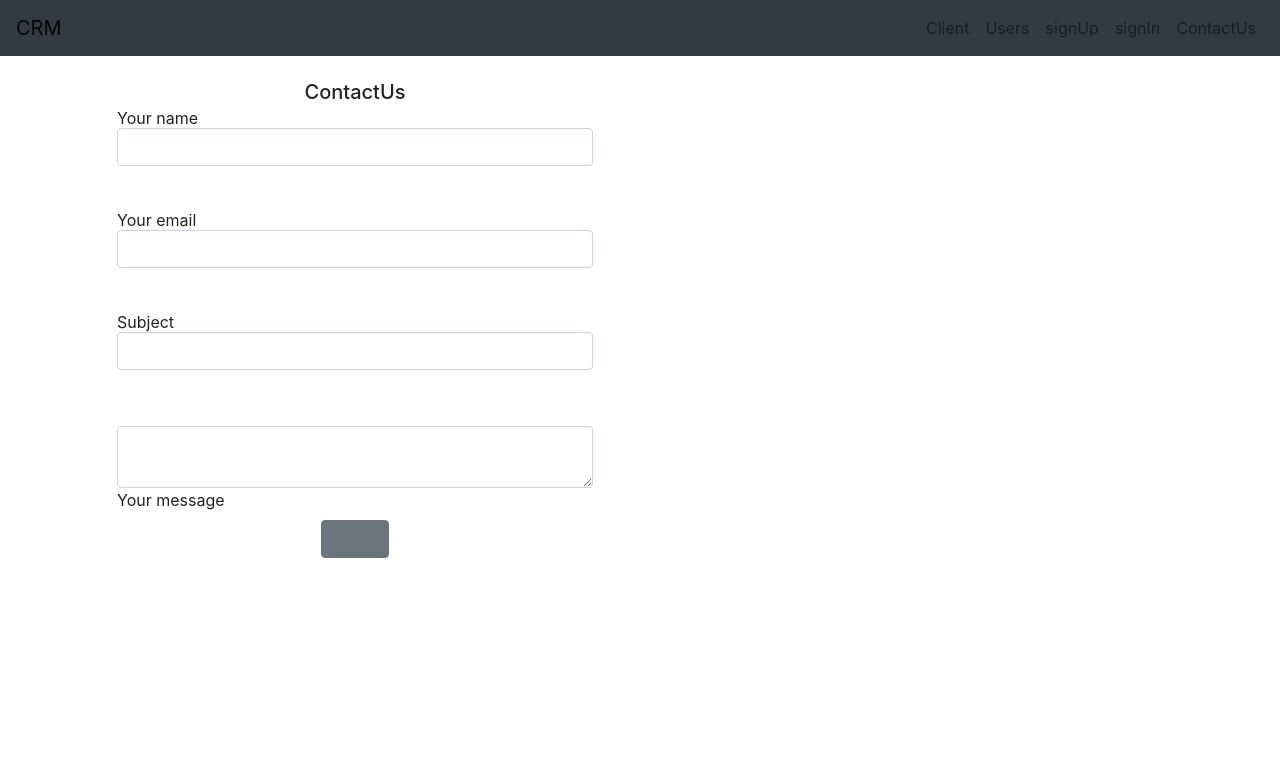
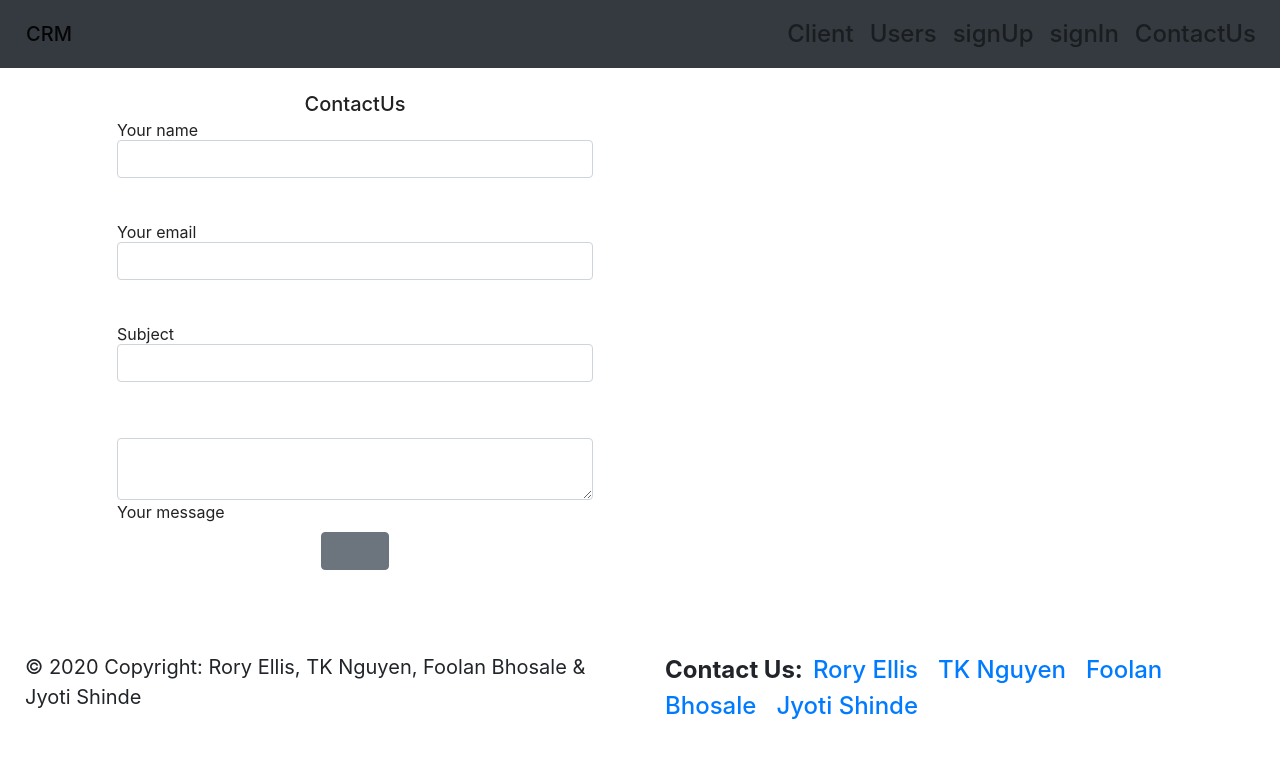
Before and after one commit to statst/Group-Project-CRM-frontend, a React (Create React App) app in the folder crm/: page /contact in a window 1280 px wide. Shown: the top 758 px of the page. Built offline with nearby package versions, Linux system fonts and the light colour scheme.

Commit message:
updated user component and added Foorter component with CSS

```diff
--- a/crm/src/App.js
+++ b/crm/src/App.js
@@ -36,33 +36,8 @@ const App = () => (
 			<Route exact path='/signin' component={SignIn} />
 			<Route exact path='/contact' component={ContactForm} />
 		</main>
+		<Footer />
 	</div>
 );
 
-// class App extends Component {
-//     constructor(props) {
-//         super(props);
-//         this.state = {
-//             clients: clientsSeed,
-//             users: usersSeed
-//         };
-//     }
-
-//     render() {
-//         console.log(this.state.clients);
-//         console.log(this.state.users);
-//         return (
-//             <div>
-//                 <NavBar />
-//                 <main>
-//                     <Route exact path='/clients' render={() => <Clients clients={this.state.clients} />} />
-//                     <Route exact path='/users' render={() => <Users users={this.state.users} />} />
-//                     {/* <Clients clients={this.state.clients} /> */}
-//                     {/* <Users users={this.state.users} /> */}
-//                 </main>
-//             </div>
-//         );
-//     }
-// }
-
 export default App;
--- a/crm/src/components/Footer/Footer.css
+++ b/crm/src/components/Footer/Footer.css
@@ -1,13 +1,21 @@
-footer {
-	width: 100%;
-	height: 55px;
-  margin-bottom: 15px;
-  margin-top:50px;
-	display: flex;
-	justify-content: center;
-	align-content: center;
+.title-list{
+font-size: 24px;
+	padding: 10px 10px;
+	font-weight: bold;
 }
-footer p {
+a{
+	font-size: 24px;
+	padding: 10px 10px;
+	font-weight: 500;
+}
+.title{
 	font-size: 20px;
-
+	padding: 10px 10px;
+	font-weight: 400;
 }
+.text-copy
+{
+	font-size: 20px;
+	padding: 10px 10px;
+	font-weight: 400;
+}
--- a/crm/src/components/Footer/Footer.js
+++ b/crm/src/components/Footer/Footer.js
@@ -1,12 +1,36 @@
 import React from 'react';
+import { MDBCol, MDBContainer, MDBRow, MDBFooter } from 'mdbreact';
 import './Footer.css';
-function Footer() {
+
+const Footer = () => {
 	return (
-		<footer>
-			<p>
+		<MDBFooter color='blue' className='font-small pt-4 mt-4'>
+			<MDBContainer fluid className='text-center text-md-left'>
+				<MDBRow>
+					<MDBCol md='6'>
+						{/* <h5 className='title'>Powered by</h5> */}
+						<p class='text-copy'>
+							&copy; {new Date().getFullYear()} Copyright: Rory Ellis, TK
+							Nguyen, Foolan Bhosale & Jyoti Shinde
+						</p>
+					</MDBCol>
+					<MDBCol md='6'>
+						<p className='title-list'>
+							Contact Us:
+							<a href='https://www.linkedin.com/in/roryellis/'>Rory Ellis</a>
+							<a href=' https://www.linkedin.com/in/tuongknguyen/'>TK Nguyen</a>
+							<a href='https://www.linkedin.com/in/foolan-bhosale'>
+								Foolan Bhosale
+							</a>
+							<a href='https://www.linkedin.com/in/jyoti-shinde/'>
+								Jyoti Shinde
+							</a>
+						</p>
+					</MDBCol>
+				</MDBRow>
+			</MDBContainer>
+		</MDBFooter>
+	);
+};
 
-			</p>
-		</footer>
-	);
-}
 export default Footer;
--- a/crm/src/components/Home/Home.js
+++ b/crm/src/components/Home/Home.js
@@ -4,7 +4,7 @@ import { Card, Button, CardDeck } from 'react-bootstrap';
 function Home(){
     <div>
 
-    </div>
+		</div>
 }
 
 export default Home;
```
Lines whose indentation alone changed are shown as unchanged.
